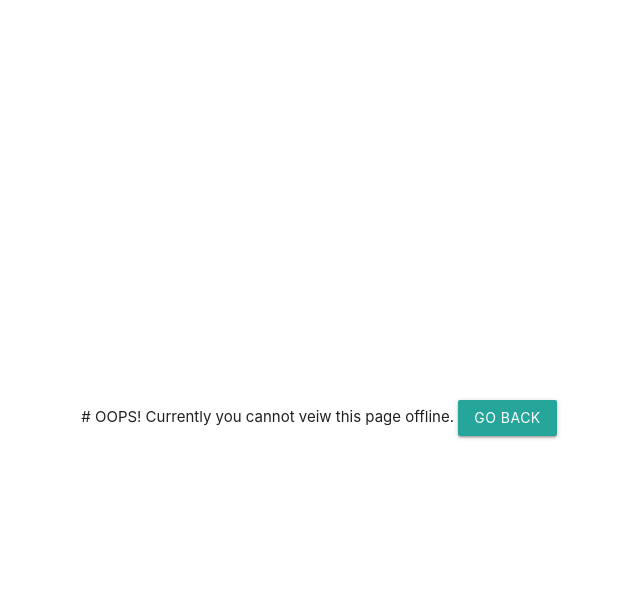
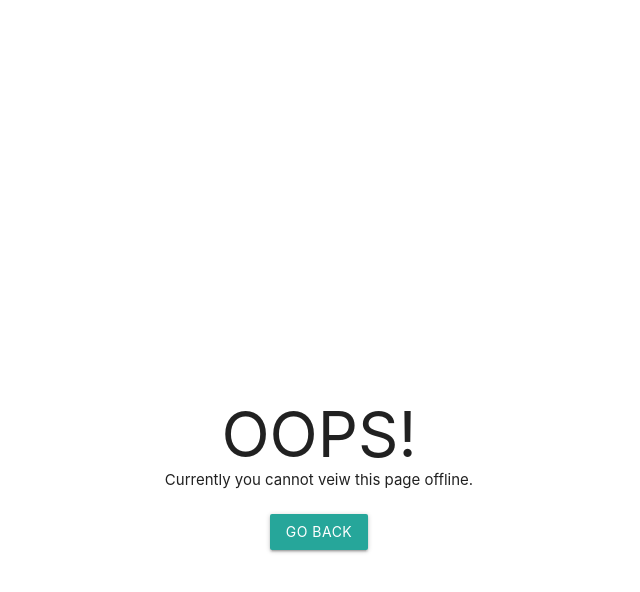
Before and after one commit to godalming123/matirlize-jekyll-theme, a Jekyll site: the page built from fallback_offline.md, in a window 1280 px wide. Shown: the top 592 px of the page, without its empty margins (171-811 px from the left). Built offline with Jekyll 4.4.1, drawn with Linux system fonts in a browser that asks for light colours; nearby versions of some CDN libraries.

Commit message:
fix bugs

```diff
--- a/fallback_offline.md
+++ b/fallback_offline.md
@@ -7,9 +7,7 @@ barba-page-namespace: fallback-offline
 <!-- You can override this in your page by creating a file with the same name in the same location and changing the text -->
 
 <div class="center-text"  style="margin-top: 400px">
-# OOPS!
-
-Currently you cannot veiw this page offline.
-
-<button class="btn waves-effect waves-light" onclick="window.history.go(-1)">Go Back</button>
+    <h1>OOPS!</h1>
+    <p>Currently you cannot veiw this page offline.</p>
+    <br><button class="btn waves-effect waves-light" onclick="window.history.go(-1)">Go Back</button>
 </div>
```
Also changed, not shown: 404.md (+9 -10 lines).
